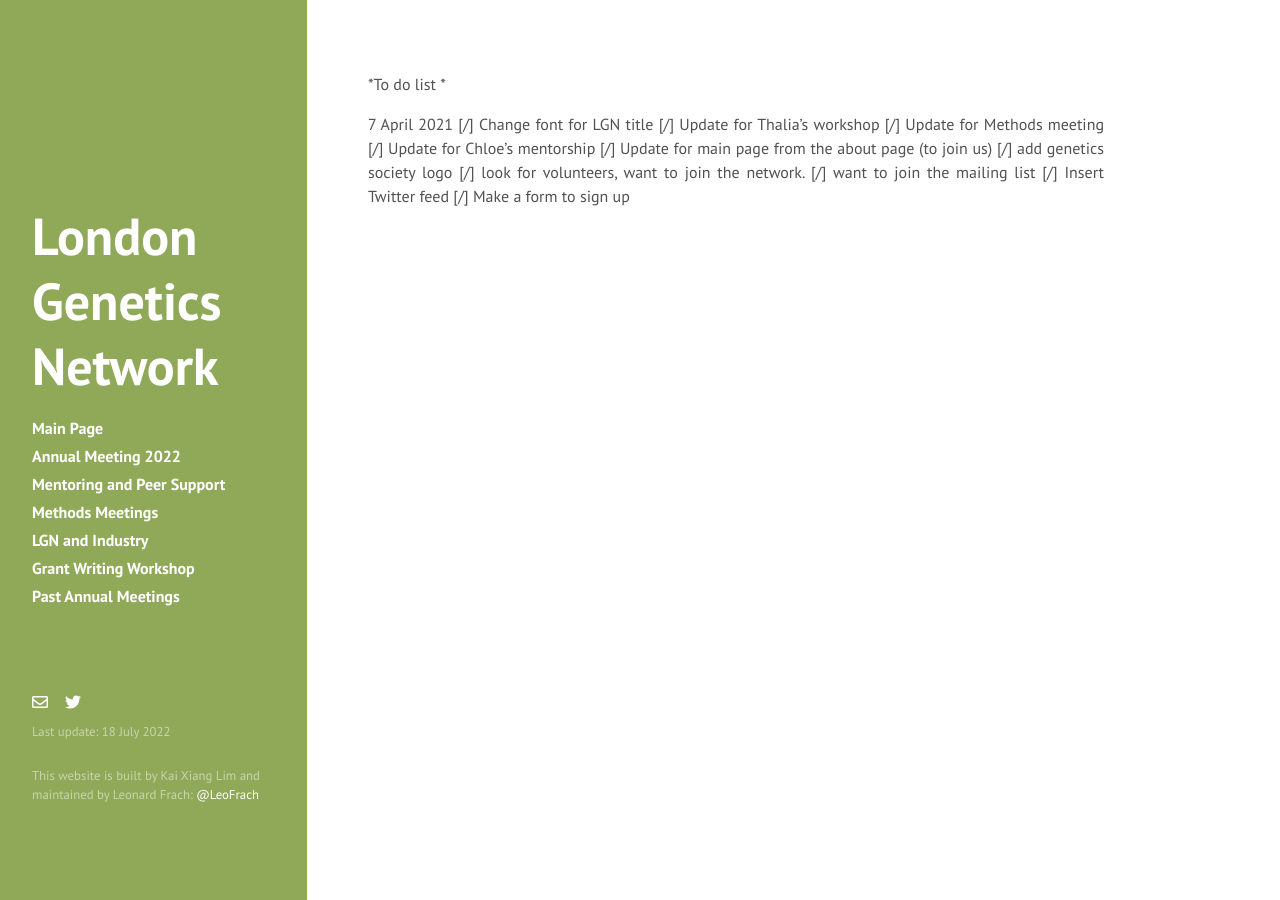
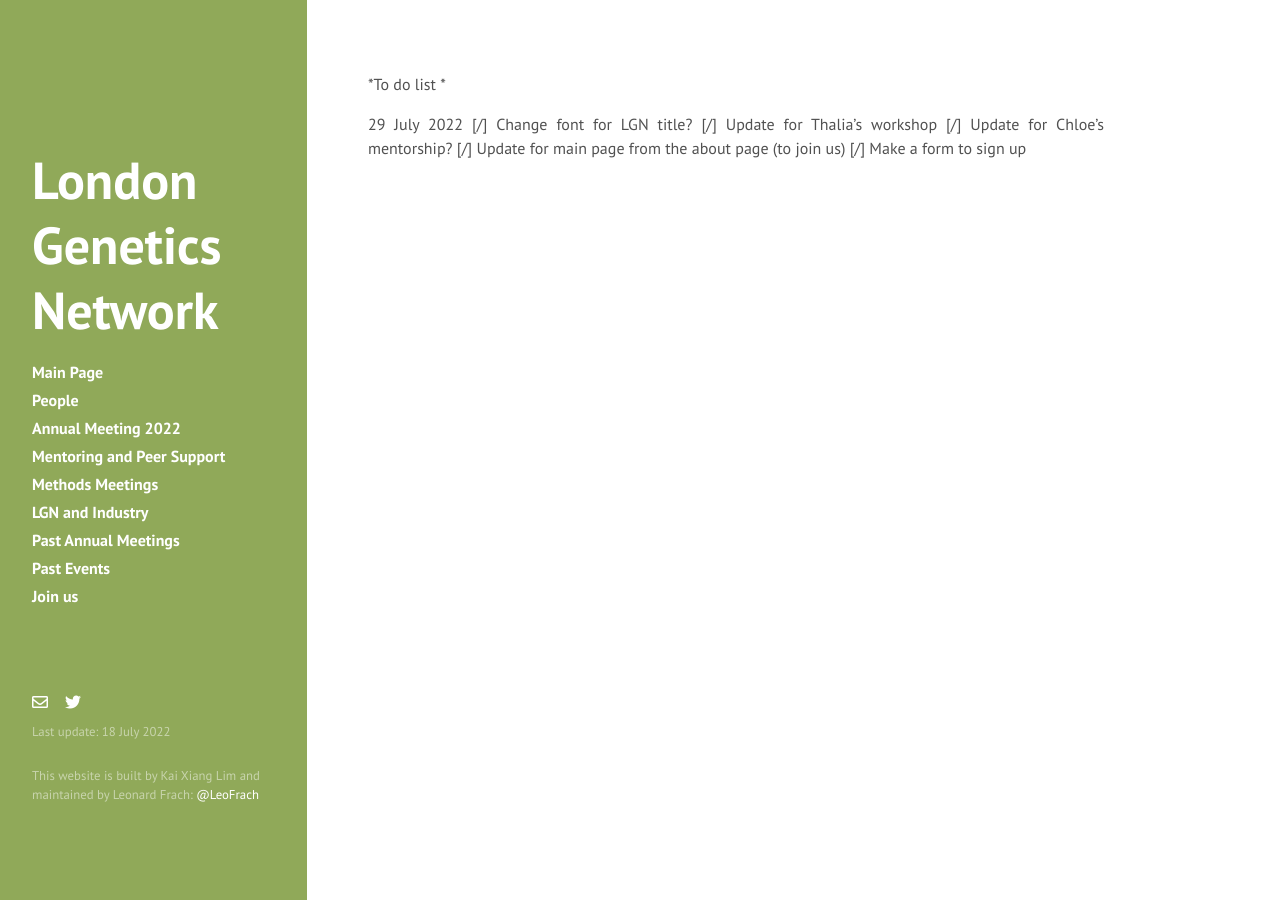
Before and after one commit to kai-lim/LondonGeneticsNetwork, a Jekyll site: the page built from To_do.md, in a window 1280 px wide. Built offline with Jekyll 4.4.1, drawn with Linux system fonts in a browser that asks for light colours; nearby versions of some CDN libraries; our own code applies the rules of GitHub Pages for plain Markdown files; a style sheet for code colours, icons or effects is not loaded.

Commit message:
Updates people

```diff
--- a/To_do.md
+++ b/To_do.md
@@ -1,13 +1,8 @@
 *To do list *
 
-7 April 2021
-[/] Change font for LGN title
+29 July 2022
+[/] Change font for LGN title?
 [/] Update for Thalia's workshop
-[/] Update for Methods meeting
-[/] Update for Chloe's mentorship
+[/] Update for Chloe's mentorship?
 [/] Update for main page from the about page (to join us)
-[/] add genetics society logo
-[/] look for volunteers, want to join the network.
-[/] want to join the mailing list
-[/] Insert Twitter feed
 [/] Make a form to sign up
--- a/_includes/sidebar.html
+++ b/_includes/sidebar.html
@@ -14,12 +14,14 @@
 	  {% endcomment %}
 
 	 <a class="sidebar-nav-item active" href="{{ "/" | relative_url }}index.html">Main Page</a>
+	 <a class="sidebar-nav-item active" href="{{ "/" | relative_url }}people.html">People</a>
 	 <a class="sidebar-nav-item active" href="{{ "/" | relative_url }}annualmeeting/">Annual Meeting 2022</a>
 	 <a class="sidebar-nav-item active" href="{{ "/" | relative_url }}mentoring/">Mentoring and Peer Support</a>
 	 <a class="sidebar-nav-item active" href="{{ "/" | relative_url }}methods/">Methods Meetings</a>
 	 <a class="sidebar-nav-item active" href="{{ "/" | relative_url }}industry/">LGN and Industry</a>
-	 <a class="sidebar-nav-item active" href="{{ "/" | relative_url }}grantwriting/">Grant Writing Workshop</a>
 	 <a class="sidebar-nav-item active" href="{{ "/" | relative_url }}pastMeetings/">Past Annual Meetings</a>
+	 <a class="sidebar-nav-item active" href="{{ "/" | relative_url }}grantwriting/">Past Events</a>
+	 <a class="sidebar-nav-item active" href="{{ "/" | relative_url }}joinUs/">Join us</a>
 
 
 
```
Also changed, not shown: index.md (+0 -31 lines), joinUs.md (added, +12 -0 lines), methods.md (+9 -31 lines), people.md (added, +68 -0 lines).
